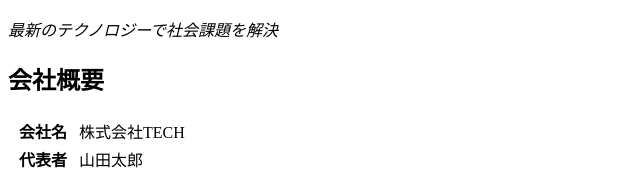
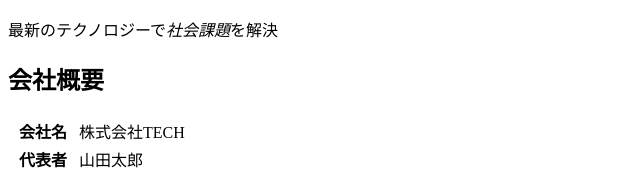
Before and after one commit to toyodashion/coachtech_html, a plain HTML site: page index.html in a window 1280 px wide. Shown: the part 528-705 px from the top of the page, 0-640 px from the left. Drawn offline with Linux system fonts and the light colour scheme.

Commit message:
fifth-commit

```diff
--- a/index.html
+++ b/index.html
@@ -22,7 +22,7 @@
   </header>
   <main>
     <img src="img/mv.png" alt="株式会社TECHの画像">
-    <p><em>最新のテクノロジーで社会課題を解決</em></p>
+    <p>最新のテクノロジーで<em>社会課題</em>を解決</p>
       <h2>会社概要</h2>
       <table>
         <tr>
```
